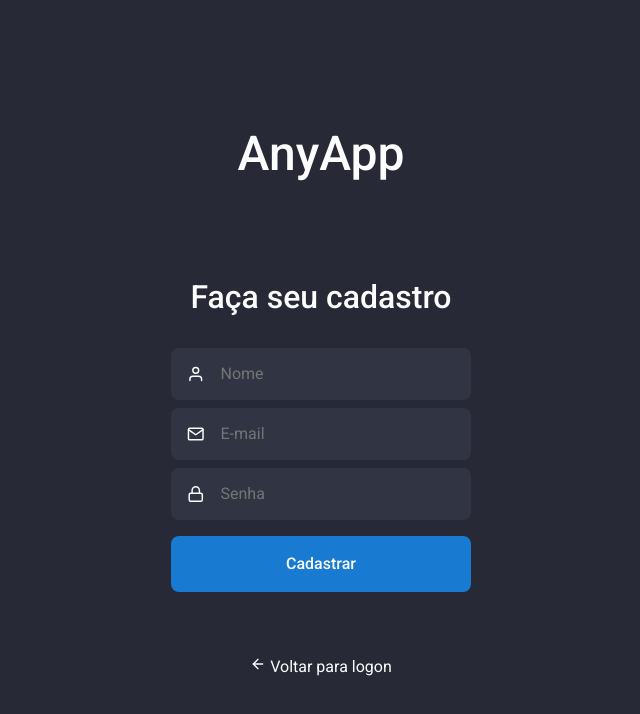
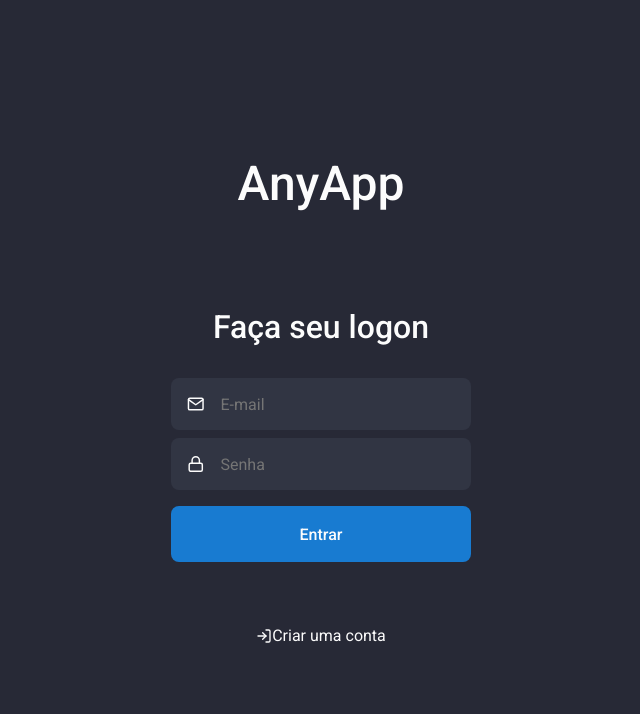
Before and after one commit to marcoaureliosf/AnyApp, a React (Vite) app: page / in a window 1280 px wide. Shown: the top 714 px of the page, without its empty margins (319-959 px from the left). Built offline with nearby package versions, Linux system fonts and the light colour scheme.

Commit message:
Routing system

```diff
--- a/package.json
+++ b/package.json
@@ -13,6 +13,7 @@
     "react-dom": "^17.0.2",
     "react-hook-form": "^7.27.1",
     "react-icons": "^4.3.1",
+    "react-router-dom": "^6.2.1",
     "styled-components": "^5.3.3",
     "yup": "^0.32.11"
   },
--- a/src/App.tsx
+++ b/src/App.tsx
@@ -1,12 +1,15 @@
-import { SignIn } from "./pages/SignIn";
-import { SignUp } from "./pages/SignUp";
+import { BrowserRouter as Router } from "react-router-dom";
+import { MainRoutes } from "./routes";
+
 import { GlobalStyle } from "./styles/global";
 
 export function App() {
 
   return (
     <>
-      <SignUp />
+      <Router>
+        <MainRoutes />
+      </Router>
       <GlobalStyle />
     </>
   )
--- /dev/null
+++ b/src/pages/Dashboard/index.tsx
@@ -0,0 +1,9 @@
+import { Container } from './styles';
+
+export function Dashboard() {
+  return (
+    <Container>
+      <h1>Dashboard</h1>
+    </Container>
+  )
+}
--- /dev/null
+++ b/src/pages/Dashboard/styles.ts
@@ -0,0 +1,5 @@
+import styled from "styled-components";
+
+export const Container = styled.div`
+  background: var(--background);
+`;
--- a/src/pages/SignIn/index.tsx
+++ b/src/pages/SignIn/index.tsx
@@ -1,10 +1,11 @@
 import { FiLogIn, FiMail, FiLock } from 'react-icons/fi'
 import { useForm } from 'react-hook-form'
+import { useNavigate } from 'react-router-dom';
 
 import { Button } from "../../components/Button";
 import { Input } from "../../components/Input";
 
-import { Container } from "./styles";
+import { Container, RedirectSignUp } from "./styles";
 
 interface SignInFormData {
   email?: string;
@@ -14,8 +15,11 @@ interface SignInFormData {
 export function SignIn() {
   const { register, handleSubmit } = useForm();
 
+  const history = useNavigate();
+
   function onSubmit(data: SignInFormData) {
 
+    history('/dashboard')
   }
 
   return (
@@ -29,7 +33,11 @@ export function SignIn() {
         <Button type='submit'>Entrar</Button>
       </form>
 
-      <div><FiLogIn /> Criar uma conta</div>
+      <RedirectSignUp to="/signup" >
+        <div>
+          <FiLogIn /> Criar uma conta
+        </div>
+      </RedirectSignUp>
     </Container>
   )
 }
--- a/src/pages/SignIn/styles.ts
+++ b/src/pages/SignIn/styles.ts
@@ -1,3 +1,4 @@
+import { Link } from 'react-router-dom';
 import styled from 'styled-components';
 
 export const Container = styled.div`
@@ -30,3 +31,17 @@ export const Container = styled.div`
   }
 
 `;
+
+export const RedirectSignUp = styled(Link)`
+  text-decoration: none;
+
+  div {
+    display: flex;
+    align-items: center;
+    color: var(--text-body);
+
+    &:hover {
+      color: var(--blue);
+    }
+  }
+`;
--- a/src/pages/SignUp/index.tsx
+++ b/src/pages/SignUp/index.tsx
@@ -6,7 +6,7 @@ import { yupResolver } from '@hookform/resolvers/yup';
 import { Button } from "../../components/Button";
 import { Input } from "../../components/Input";
 
-import { Container } from "./styles";
+import { Container, RedirectSignIn } from "./styles";
 
 interface SignUpFormData {
   name?: string;
@@ -21,12 +21,12 @@ const validationSchema = yup.object({
 })
 
 export function SignUp() {
-  const InitialValue:SignUpFormData = {
+  const InitialValue: SignUpFormData = {
     name: '',
     email: '',
     password: ''
   }
-  const { register, handleSubmit, watch, formState: { errors } } = useForm({ defaultValues: InitialValue,resolver: yupResolver(validationSchema) });
+  const { register, handleSubmit, watch, formState: { errors } } = useForm({ defaultValues: InitialValue, resolver: yupResolver(validationSchema) });
 
   function onSubmit(data: SignUpFormData) {
 
@@ -67,7 +67,11 @@ export function SignUp() {
         <Button type='submit'>Cadastrar</Button>
       </form>
 
-      <div><FiArrowLeft /> Voltar para logon</div>
+      <RedirectSignIn to="/" >
+        <div>
+          <FiArrowLeft size={20}/> Voltar para logon
+        </div>
+      </RedirectSignIn>
     </Container>
   )
 }
--- a/src/pages/SignUp/styles.ts
+++ b/src/pages/SignUp/styles.ts
@@ -1,4 +1,5 @@
 import styled from 'styled-components';
+import { Link } from 'react-router-dom';
 
 export const Container = styled.div`
   background: var(--background);
@@ -30,3 +31,17 @@ export const Container = styled.div`
   }
 
 `;
+
+export const RedirectSignIn = styled(Link)`
+  text-decoration: none;
+
+  div {
+    display: flex;
+    align-items: center;
+    color: var(--text-body);
+
+    &:hover {
+      color: var(--blue);
+    }
+  }
+`;
--- /dev/null
+++ b/src/routes/index.tsx
@@ -0,0 +1,29 @@
+import { Routes, Route, Outlet, Navigate } from "react-router-dom";
+
+import { SignIn } from "../pages/SignIn";
+import { SignUp } from "../pages/SignUp";
+
+import { Dashboard } from "../pages/Dashboard";
+
+interface PrivateRoutesProps {
+  auth: {
+    isAuthenticated: boolean;
+  }
+}
+
+export function MainRoutes() {
+  const PrivateRoutes = ({ auth: { isAuthenticated } }: PrivateRoutesProps) => {
+    return isAuthenticated ? <Outlet /> : <Navigate to="/" />;
+  }
+
+  return (
+    <Routes>
+      <Route path="/" element={<SignIn />} />
+      <Route path="/signup" element={<SignUp />} />
+
+      <Route path="/dashboard" element={<PrivateRoutes auth={{ isAuthenticated: true }} />}>
+        <Route path="" element={<Dashboard />} />
+      </Route>
+    </Routes>
+  )
+}
```
Also changed, not shown: 1 other file (tests, documents, lock files or other folders).
